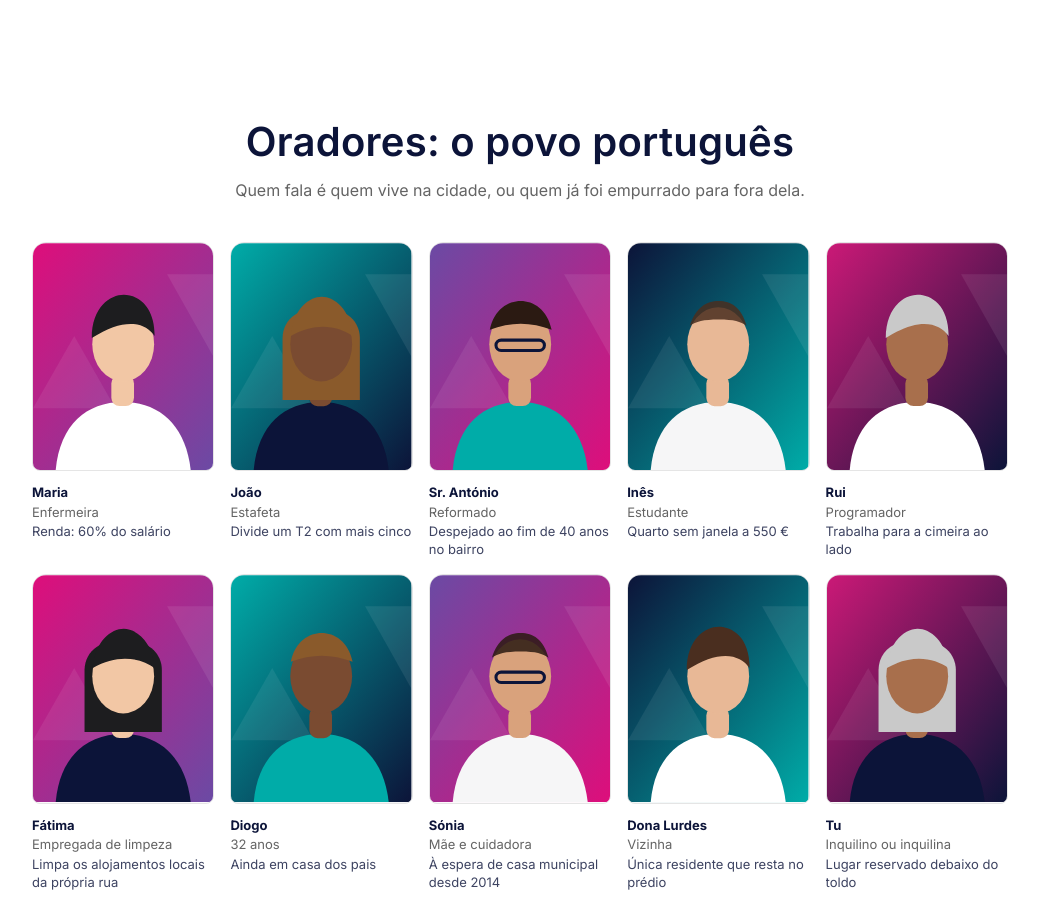
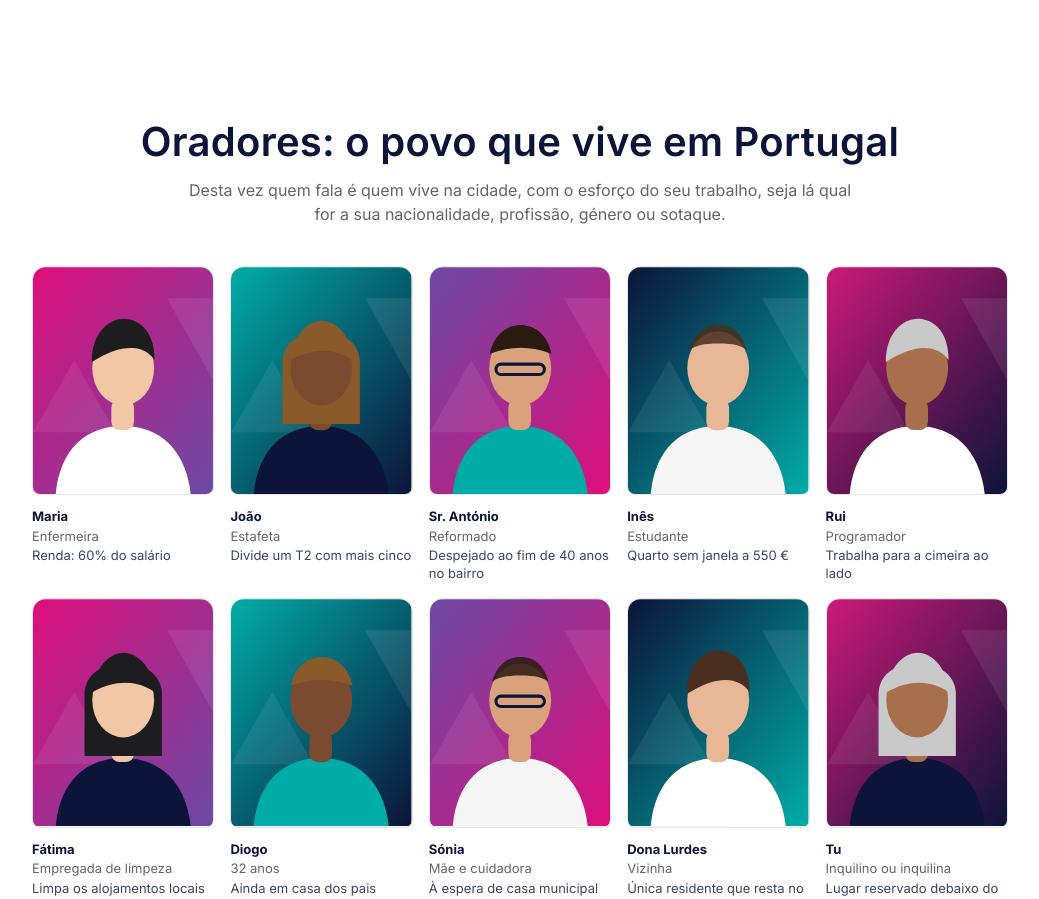
Before and after one commit to goncalofilipe/campsummit, a Next.js app: page / in a window 1280 px wide. Shown: the part 1787-2686 px from the top of the page, without its empty margins (120-1159 px from the left). Built offline with nearby package versions, Linux system fonts and the light colour scheme; no server answers.

Commit message:
Oradores: o povo que vive em Portugal
Co-Authored-By: Claude Opus 5.5 <noreply@anthropic.com>

```diff
--- a/components/Header.tsx
+++ b/components/Header.tsx
@@ -28,7 +28,7 @@ const NAV: {
   {
     label: "Oradores",
     items: [
-      { label: "O povo português", href: "#oradores" },
+      { label: "O povo que vive em Portugal", href: "#oradores" },
       { label: "Quero falar na assembleia", href: "#bilhete" },
     ],
   },
--- a/components/Speakers.tsx
+++ b/components/Speakers.tsx
@@ -17,9 +17,10 @@ export default function Speakers() {
   return (
     <section id="oradores" className="section bg-white pt-0 md:pt-0">
       <div className="container-cs">
-        <h2 className="h2 text-center">Oradores: o povo português</h2>
-        <p className="body mx-auto mt-3 max-w-xl text-center text-muted">
-          Quem fala é quem vive na cidade, ou quem já foi empurrado para fora dela.
+        <h2 className="h2 text-center">Oradores: o povo que vive em Portugal</h2>
+        <p className="body mx-auto mt-3 max-w-2xl text-center text-muted">
+          Desta vez quem fala é quem vive na cidade, com o esforço do seu trabalho, seja lá qual for a sua nacionalidade,
+          profissão, género ou sotaque.
         </p>
 
         <ul className="no-scrollbar -mx-4 mt-10 flex snap-x gap-4 overflow-x-auto px-4 pb-2 sm:mx-0 sm:grid sm:grid-cols-3 sm:overflow-visible sm:px-0 md:grid-cols-5">
```
